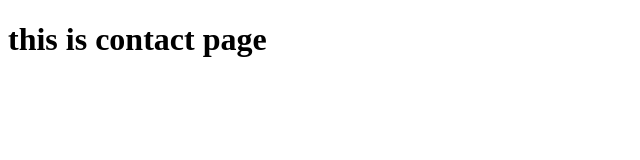
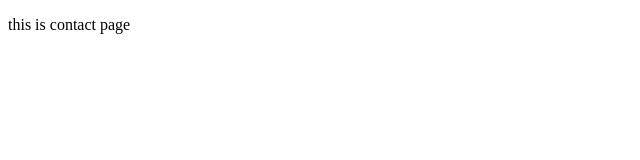
Before and after one commit to Harshil-Vaghasiya/html-repo, a plain HTML site: page contact.html in a window 1280 px wide. Shown: the whole page, without its empty margins (0-640 px from the left). Drawn offline with Linux system fonts and the light colour scheme.

Commit message:
refresh commit

```diff
--- a/contact.html
+++ b/contact.html
@@ -2,9 +2,9 @@
 <html lang="en">
 <head>
   <meta charset="UTF-8">
-  <title>contact</title>
+  <title>Title</title>
 </head>
 <body>
-<h1>this is contact page</h1>
+<p>this is contact page</p>
 </body>
 </html>
```
